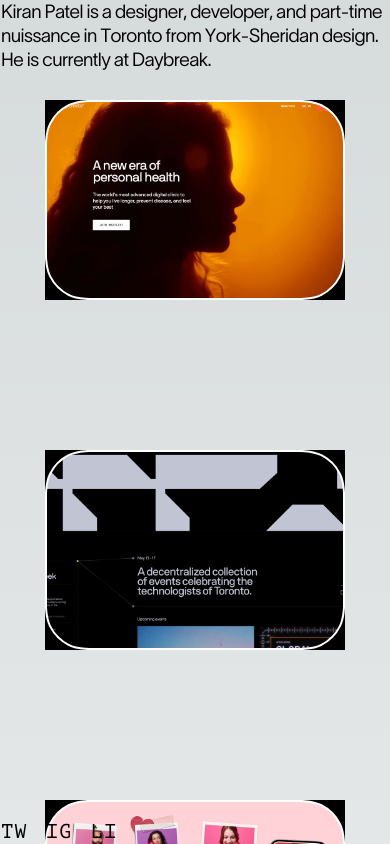
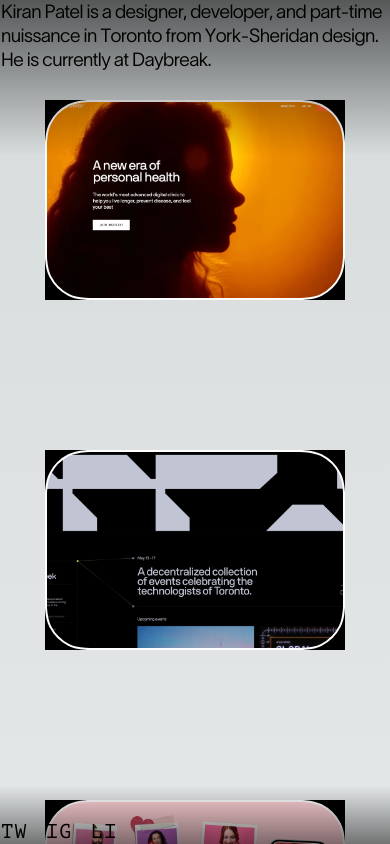
Before and after one commit to kiranpate1/Website2024, a Next.js app: page / in a window 390 px wide. Shown: the top 844 px of the page. Built offline with nearby package versions, Linux system fonts and the light colour scheme.

Commit message:
added mobile gradient

```diff
--- a/components/Nav/Nav.tsx
+++ b/components/Nav/Nav.tsx
@@ -1,6 +1,7 @@
 import React, { MutableRefObject, useEffect, useRef, useState } from "react";
 import Bio from "./Bio";
 import Socials from "./Socials";
+import Scrim from "./Scrim";
 
 type props = {};
 
@@ -29,6 +30,7 @@ const Nav = (props: props) => {
         transition: "height 0.5s ease-in-out",
       }}
     >
+      <Scrim isMobile={isMobile} />
       <Bio isMobile={isMobile} />
       <Socials isMobile={isMobile} />
     </nav>
--- /dev/null
+++ b/components/Nav/Scrim.tsx
@@ -0,0 +1,33 @@
+import React from "react";
+
+type Props = {
+  isMobile: boolean;
+};
+
+const Scrim = ({ isMobile }: Props) => {
+  return (
+    <div
+      className="absolute w-full h-full pointer-events-none"
+      style={{
+        visibility: isMobile ? "visible" : "hidden",
+      }}
+    >
+      <div
+        className="absolute w-full h-[40vw] top-0 left-0"
+        style={{
+          backgroundImage:
+            "linear-gradient(180deg, rgba(0,0,0,0.6) 0%, rgba(0,0,0,0) 100%)",
+        }}
+      />
+      <div
+        className="absolute w-full h-[15vw] bottom-0 left-0"
+        style={{
+          backgroundImage:
+            "linear-gradient(0deg, rgba(0,0,0,0.5) 0%, rgba(0,0,0,0) 100%)",
+        }}
+      />
+    </div>
+  );
+};
+
+export default Scrim;
```
